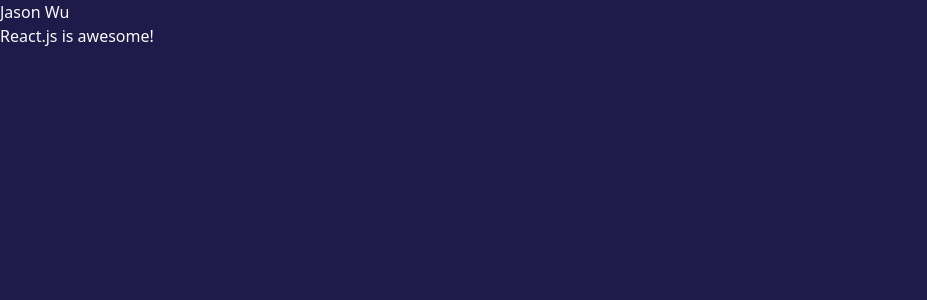
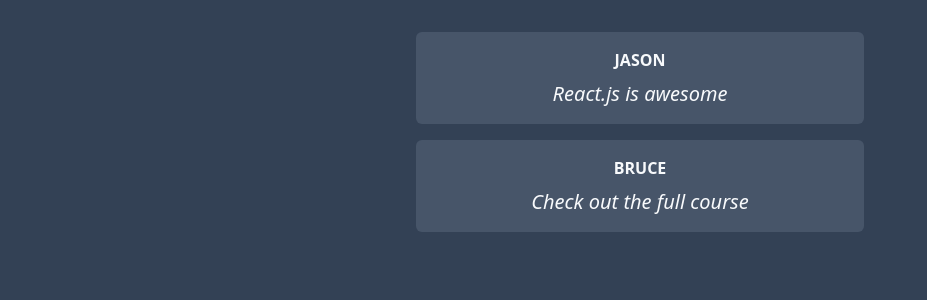
Before and after one commit to JasonWu73/react-practice, a React (Vite) app: page / in a window 1280 px wide. Shown: the top 300 px of the page, without its empty margins (0-927 px from the left). Built offline with nearby package versions, Linux system fonts and the light colour scheme.

Commit message:
style post component

```diff
--- a/src/App.tsx
+++ b/src/App.tsx
@@ -2,6 +2,9 @@
 
 export default function App() {
   return (
-    <Post/>
+    <div className="mx-auto mt-8 space-y-4 max-w-md">
+      <Post author="Jason" text="React.js is awesome"/>
+      <Post author="Bruce" text="Check out the full course"/>
+    </div>
   )
 }
--- a/src/index.css
+++ b/src/index.css
@@ -3,6 +3,6 @@
 @tailwind utilities;
 
 html {
-  @apply bg-indigo-950;
+  @apply bg-slate-700;
   @apply text-slate-50;
 }
--- a/src/posts/Post.tsx
+++ b/src/posts/Post.tsx
@@ -1,8 +1,13 @@
-export function Post() {
+type PostProps = {
+  author: string
+  text: string
+}
+
+export function Post({author, text}: PostProps) {
   return (
-    <div>
-      <p>Jason Wu</p>
-      <p>React.js is awesome!</p>
+    <div className="p-4 space-y-2 bg-slate-600 text-center rounded-md">
+      <p className="uppercase font-semibold">{author}</p>
+      <p className="italic text-xl font-light">{text}</p>
     </div>
   )
 }
```
